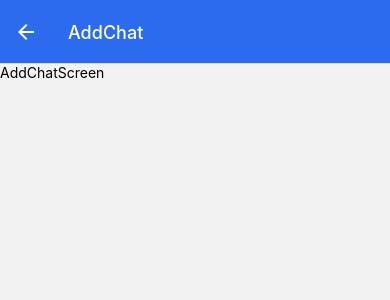
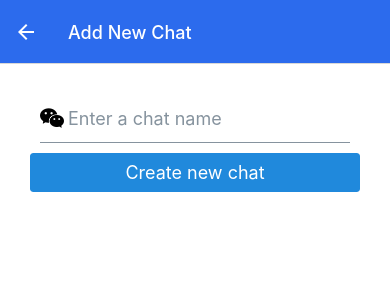
Before and after one commit to mrmallam/Signal-Clone, a React Native app: screen /AddChat in a window 390 px wide. Shown: the top 300 px of the page. Built offline with nearby package versions, Linux system fonts and the light colour scheme; no server answers.

Commit message:
Added ChatScreen functionality, + other changes

```diff
--- a/App.js
+++ b/App.js
@@ -8,6 +8,7 @@ import { createNativeStackNavigator } from '@react-navigation/native-stack';
 import RegisterScreen from './screens/RegisterScreen';
 import HomeScreen from './screens/HomeScreen';
 import AddChatScreen from './screens/AddChatScreen';
+import ChatScreen from './screens/ChatScreen';
 
 const Stack = createNativeStackNavigator();
 
@@ -20,11 +21,12 @@ const globalScreenOptions = {
 export default function App() {
   return (
     <NavigationContainer>
-      <Stack.Navigator initialRouteName='Loginr' screenOptions={globalScreenOptions}>
+      <Stack.Navigator initialRouteName='Login' screenOptions={globalScreenOptions}>
         <Stack.Screen name="Login" component={LoginScreen} />
         <Stack.Screen name="Register" component={RegisterScreen} />
         <Stack.Screen name="Home" component={HomeScreen} />
         <Stack.Screen name="AddChat" component={AddChatScreen} />
+        <Stack.Screen name="Chat" component={ChatScreen} />
       </Stack.Navigator>
     </NavigationContainer>
   );
--- a/components/CustomListItem.js
+++ b/components/CustomListItem.js
@@ -4,7 +4,7 @@ import { ListItem, Avatar } from 'react-native-elements'
 
 const CustomListItem = ({ id, chatName, enterChat }) => {
     return (
-        <ListItem>
+        <ListItem onPress={() => enterChat(id, chatName)} key={id} buttomDivider >
             <Avatar
                 rounded
                 source={{
@@ -13,9 +13,9 @@ const CustomListItem = ({ id, chatName, enterChat }) => {
             />
             <ListItem.Content>
                 <ListItem.Title style={{ fontWeight: '800' }}>
-                    Youtube Chat
+                    {chatName}
                 </ListItem.Title>
-                <ListItem.Subtitle numberOfLines={1} ellipsizeMode="tail">
+                <ListItem.Subtitle numberOfLines={1} ellip sizeMode="tail">
                     This is a test Subtitle This is a test Subtitle This is a test Subtitle This is a test Subtitle This is a test Subtitle This is a test Subtitle This is a test Subtitle This is a test Subtitle
                 </ListItem.Subtitle>
 
--- a/package.json
+++ b/package.json
@@ -9,6 +9,7 @@
     "web": "expo start --web"
   },
   "dependencies": {
+    "@expo/vector-icons": "^13.0.0",
     "@expo/webpack-config": "^0.17.2",
     "@react-navigation/native": "^6.1.2",
     "@react-navigation/native-stack": "^6.9.8",
@@ -22,6 +23,7 @@
     "react-native-gesture-handler": "^2.9.0",
     "react-native-safe-area-context": "^4.5.0",
     "react-native-screens": "^3.19.0",
+    "react-native-vector-icons": "^9.2.0",
     "react-native-web": "~0.18.9"
   },
   "devDependencies": {
--- a/screens/AddChatScreen.js
+++ b/screens/AddChatScreen.js
@@ -1,14 +1,51 @@
 import { StyleSheet, Text, View } from 'react-native'
-import React from 'react'
+import React, { useLayoutEffect } from 'react'
+import { Button, Input } from 'react-native-elements'
+import { useState } from 'react'
+import { AntDesign } from '@expo/vector-icons';
+import { db } from '../firebase';
 
 const AddChatScreen = ({ navigation }) => {
+    const [input, setInput] = useState('');
+
+    const createChat = async () => {
+        await db.collection('chats').add({
+            chatName: input,
+        }).then(() => {
+            navigation.goBack();
+        }).catch((error) => { alert(error) });
+    };
+
+    useLayoutEffect(() => {
+        navigation.setOptions({
+            headerBackTitle: "Chats",
+            title: "Add New Chat",
+        });
+    }, [navigation])
+
     return (
-        <View>
-            <Text>AddChatScreen</Text>
+        <View style={styles.container}>
+            <Input
+                placeholder='Enter a chat name'
+                value={input}
+                onChangeText={(text) => setInput(text)}
+                onSubmitEditing={createChat}
+                leftIcon={
+                    <AntDesign name='wechat' size={24} color='black' />
+                }
+            />
+            <Button onPress={createChat} title="Create new chat" />
         </View>
     )
 }
 
 export default AddChatScreen
 
-const styles = StyleSheet.create({})
+const styles = StyleSheet.create({
+    container: {
+        backgroundColor: '#fff',
+        padding: 30,
+        height: '100%',
+
+    },
+})
--- /dev/null
+++ b/screens/ChatScreen.js
@@ -0,0 +1,38 @@
+import { StyleSheet, Text, TouchableOpacity, View } from 'react-native'
+import React, { useLayoutEffect } from 'react'
+import { Avatar } from 'react-native-elements';
+import { AntDesign } from '@expo/vector-icons';
+
+const ChatScreen = ({ navigation, route }) => {
+
+    useLayoutEffect(() => {
+        navigation.setOptions({
+            title: "Chat",
+            headerBackTitleVisible: false,
+            // headerTitleAlign: "left",
+            headerTitle: () => (
+                <View style={{ flexDirection: "row", alignItems: "center" }}>
+                    <Avatar rounded source={{ uri: "https://t3.ftcdn.net/jpg/01/18/01/98/360_F_118019822_6CKXP6rXmVhDOzbXZlLqEM2ya4HhYzSV.jpg" }} />
+                    <Text style={{ color: "white", marginLeft: 10, fontWeight: "700" }} >
+                        {route.params.chatName}
+                    </Text>
+                </View>
+            ),
+            headerLeft: () => (
+                <TouchableOpacity>
+                    <AntDesign name="arrowleft" size={24} color="white" />
+                </TouchableOpacity>
+            )
+        });
+    }, [navigation]);
+
+    return (
+        <View>
+            <Text>{route.params.chatName}</Text>
+        </View>
+    )
+}
+
+export default ChatScreen
+
+const styles = StyleSheet.create({})
--- a/screens/HomeScreen.js
+++ b/screens/HomeScreen.js
@@ -1,17 +1,31 @@
 import { SafeAreaView, ScrollView, StyleSheet, Text, TouchableOpacity, View } from 'react-native'
 import React, { useLayoutEffect } from 'react'
-import CustomListItem from './components/CustomListItem'
+import CustomListItem from '../components/CustomListItem'
 import { Avatar } from 'react-native-elements';
 import { auth, db } from '../firebase';
+import { useState } from 'react';
 import { AntDesign, SimpleLineIcons } from '@expo/vector-icons';
+import { useEffect } from 'react';
 
 const HomeScreen = ({ navigation }) => {
-
+    const [chats, setChats] = useState([]);
     const signOutUser = () => {
         auth.signOut().then(() => {
             navigation.replace('Login');
         });
     }
+
+    useEffect(() => {
+        const unsubscribe = db.collection('chats').onSnapshot(snapshot =>
+            setChats(
+                snapshot.docs.map(doc => ({
+                    id: doc.id,
+                    data: doc.data(),
+                }))
+            )
+        );
+        return unsubscribe;
+    }, []);
 
     useLayoutEffect(() => {
         navigation.setOptions({
@@ -45,9 +59,16 @@ const HomeScreen = ({ navigation }) => {
         });
     }, [navigation]);
 
+    const enterChat = (id, chatName) => {
+        navigation.navigate('Chat', { id, chatName });
+    }
+
     return (
         <SafeAreaView>
-            <ScrollView>
+            <ScrollView style={styles.container}>
+                {chats.map(({ id, data: { chatName } }) => (
+                    <CustomListItem id={id} chatName={chatName} enterChat={enterChat} />
+                ))}
                 <CustomListItem />
             </ScrollView>
         </SafeAreaView>
@@ -56,4 +77,8 @@ const HomeScreen = ({ navigation }) => {
 
 export default HomeScreen
 
-const styles = StyleSheet.create({})
+const styles = StyleSheet.create({
+    container: {
+        height: '100%',
+    }
+})
--- a/screens/RegisterScreen.js
+++ b/screens/RegisterScreen.js
@@ -3,7 +3,7 @@ import React, { useLayoutEffect } from 'react'
 import { KeyboardAvoidingView } from 'react-native';
 import { StatusBar } from 'expo-status-bar';
 import { Button, Input, Text } from 'react-native-elements';
-import { useState } from 'react';
+import { useEffect, useState } from 'react';
 import { auth } from "../firebase";
 
 const RegisterScreen = ({ navigation }) => {
```
Also changed, not shown: 1 other file (tests, documents, lock files or other folders).
